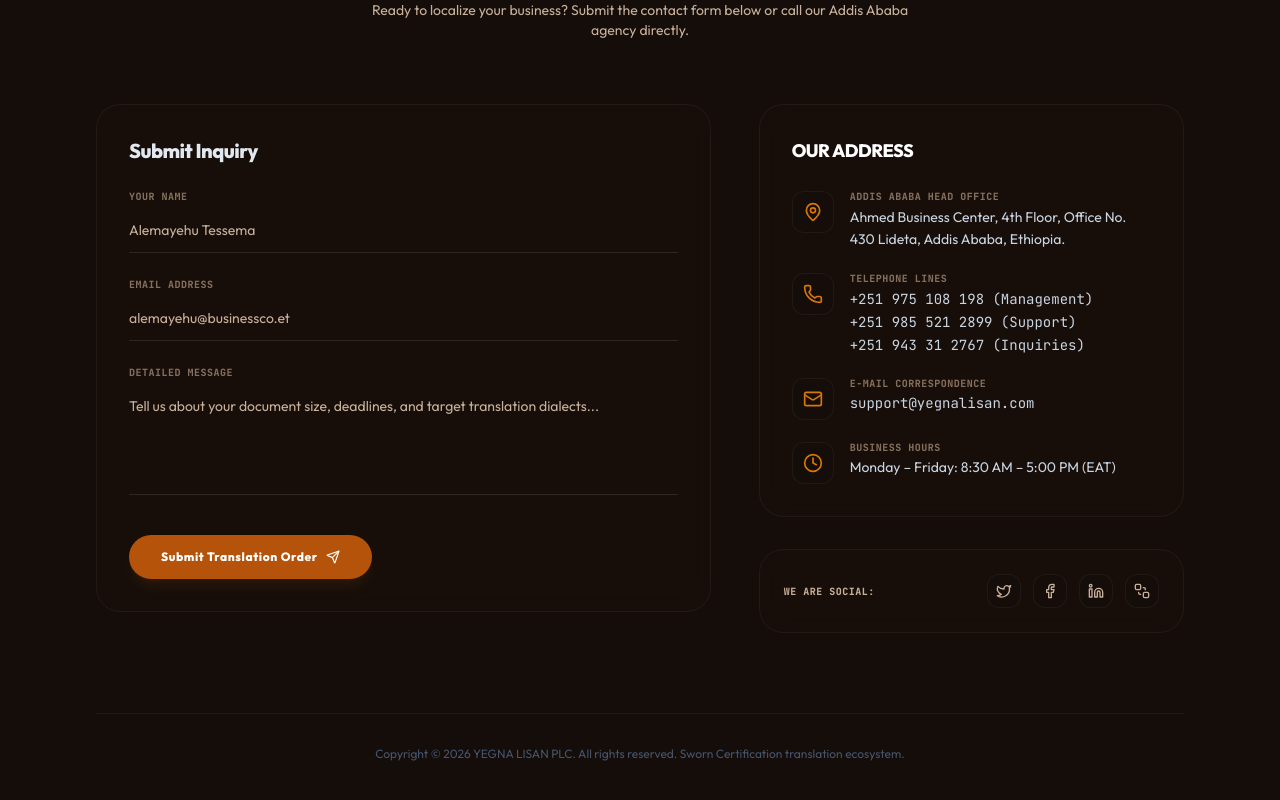
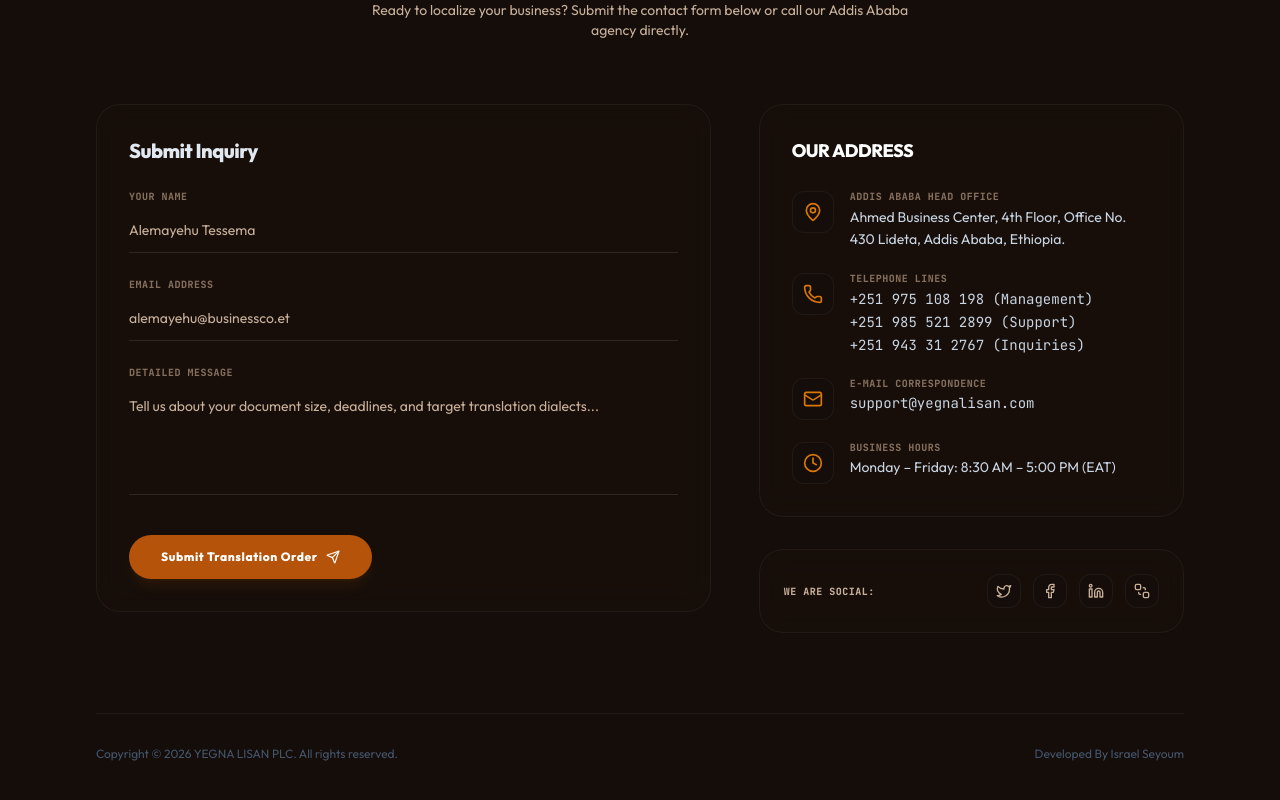
Before and after one commit to aisra0929/YegnaLisan, a React (Vite) app: page / in a window 1280 px wide. Shown: the part 5135-5935 px from the top of the page. Built offline with nearby package versions, Linux system fonts and the light colour scheme.

Commit message:
Test image

```diff
--- a/src/modules/landing/Contact.tsx
+++ b/src/modules/landing/Contact.tsx
@@ -298,12 +298,17 @@
         </div>
 
         {/* Legal Disclaimer Footer */}
-        <div className={`mt-20 pt-8 border-t text-center text-xs font-sans ${
+        <div className={`mt-20 pt-8 border-t text-xs font-sans flex items-center justify-between ${
           isDark ? 'border-white/5 text-slate-600' : 'border-slate-200 text-slate-400'
         }`}>
-          {activeLanguage === 'AMH'
-            ? 'የቅጂ መብት © 2026 የኛ ልሳን ትራንስሌሽን። መብቱ በህግ የተጠበቀ ነው። የተረጋገጠ ህጋዊ ትርጉም ስነ-ምህዳር።'
-            : 'Copyright © 2026 YEGNA LISAN PLC. All rights reserved. Sworn Certification translation ecosystem.'}
+          <span>
+            {activeLanguage === 'AMH'
+              ? 'የቅጂ መብት © 2026 የኛ ልሳን ትራንስሌሽን። መብቱ በህግ የተጠበቀ ነው። የተረጋገጠ ህጋዊ ትርጉም ስነ-ምህዳር።'
+              : 'Copyright © 2026 YEGNA LISAN PLC. All rights reserved.'}
+          </span>
+          <span className="text-right">
+            Developed By Israel Seyoum
+          </span>
         </div>
       </div>
     </section>
```
